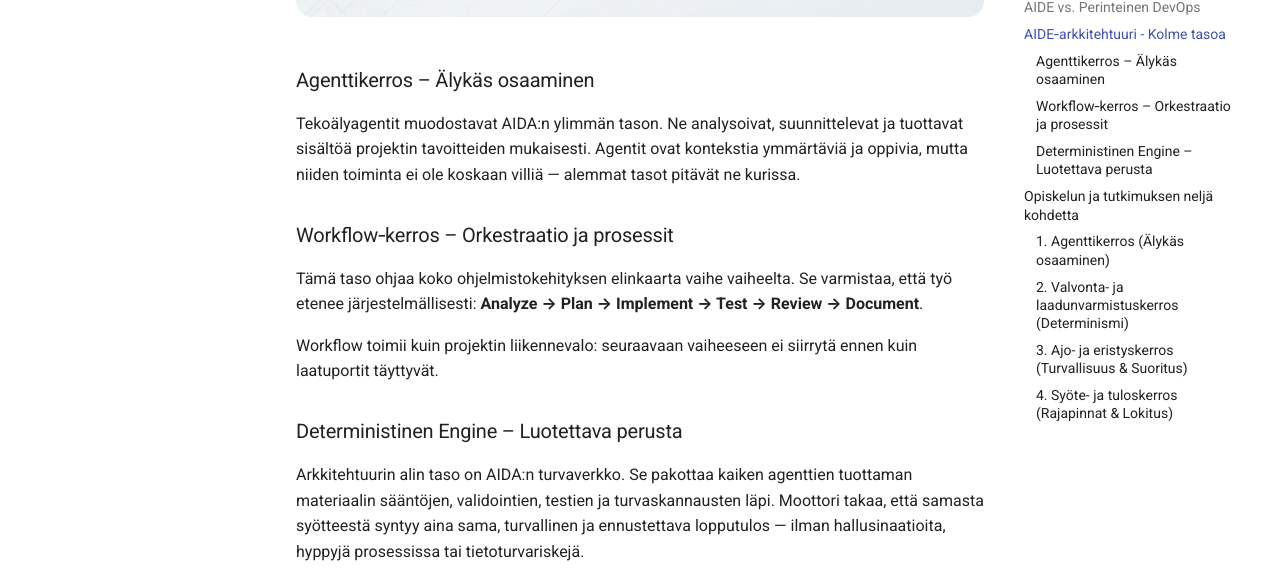
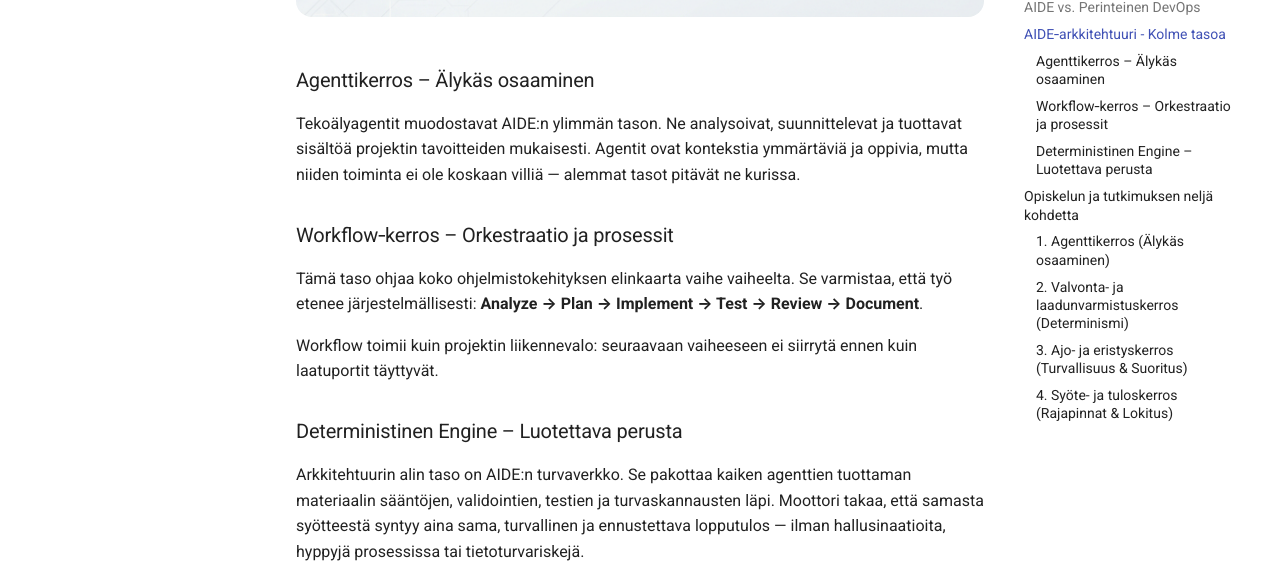
Before and after one commit to MipoRepo/ai-development-environment, an MkDocs documentation site: the page built from docs/index.md, in a window 1280 px wide and 900 px high, scrolled down 1935 px. Shown: the part 146-719 px from the top of the window. Built offline with MkDocs 1.6.1 and Material for MkDocs 9.7.7, drawn with Linux system fonts in a browser that asks for light colours; comment, search, counter and statistics services are not loaded; some of the changed text lies outside the part shown.

Commit message:
etusivun päivitys

```diff
--- a/docs/index.md
+++ b/docs/index.md
@@ -30,7 +30,7 @@ AIDE kasvaa sitä mukaa kuin minä opin ymmärtämään paremmin agenttipohjaist
 </div>
 
 ### Agenttikerros – Älykäs osaaminen
-Tekoälyagentit muodostavat AIDA:n ylimmän tason. Ne analysoivat, suunnittelevat ja tuottavat sisältöä projektin tavoitteiden mukaisesti. Agentit ovat kontekstia ymmärtäviä ja oppivia, mutta niiden toiminta ei ole koskaan villiä — alemmat tasot pitävät ne kurissa.
+Tekoälyagentit muodostavat AIDE:n ylimmän tason. Ne analysoivat, suunnittelevat ja tuottavat sisältöä projektin tavoitteiden mukaisesti. Agentit ovat kontekstia ymmärtäviä ja oppivia, mutta niiden toiminta ei ole koskaan villiä — alemmat tasot pitävät ne kurissa.
 
 ### Workflow‑kerros – Orkestraatio ja prosessit
 Tämä taso ohjaa koko ohjelmistokehityksen elinkaarta vaihe vaiheelta. Se varmistaa, että työ etenee järjestelmällisesti: **Analyze → Plan → Implement → Test → Review → Document**.
@@ -38,7 +38,7 @@ Tämä taso ohjaa koko ohjelmistokehityksen elinkaarta vaihe vaiheelta. Se varmi
 Workflow toimii kuin projektin liikennevalo: seuraavaan vaiheeseen ei siirrytä ennen kuin laatuportit täyttyvät.
 
 ### Deterministinen Engine – Luotettava perusta
-Arkkitehtuurin alin taso on AIDA:n turvaverkko. Se pakottaa kaiken agenttien tuottaman materiaalin sääntöjen, validointien, testien ja turvaskannausten läpi. Moottori takaa, että samasta syötteestä syntyy aina sama, turvallinen ja ennustettava lopputulos — ilman hallusinaatioita, hyppyjä prosessissa tai tietoturvariskejä.
+Arkkitehtuurin alin taso on AIDE:n turvaverkko. Se pakottaa kaiken agenttien tuottaman materiaalin sääntöjen, validointien, testien ja turvaskannausten läpi. Moottori takaa, että samasta syötteestä syntyy aina sama, turvallinen ja ennustettava lopputulos — ilman hallusinaatioita, hyppyjä prosessissa tai tietoturvariskejä.
 
 ---
 
@@ -97,6 +97,7 @@ Agentin tuottamaa koodia ei koskaan ajeta suoraan isäntäjärjestelmässä, vaa
 ---
 
 ### 4. Syöte- ja tuloskerros (Rajapinnat & Lokitus)
+
 Kerros hallinnoi käyttäjän syötteitä (kehotteet, koodipohjat) ja järjestelmän tuottamia tuloksia (koodimuutokset, testiraportit, lokitiedostot).
 
 **Kokeilut**
```
Also changed, not shown: other parts of docs/index.md (+1 -1 lines).
